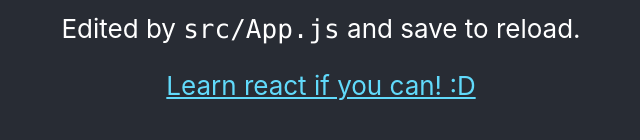
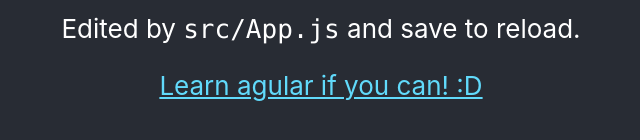
Before and after one commit to dkaleniuk/ci-project, a React (Create React App) app: page / in a window 1280 px wide. Shown: the part 516-656 px from the top of the page, without its empty margins (319-959 px from the left). Built offline with nearby package versions, Linux system fonts and the light colour scheme.

Commit message:
Update App.js

```diff
--- a/src/App.js
+++ b/src/App.js
@@ -16,7 +16,7 @@
           target="_blank"
           rel="noopener noreferrer"
         >
-          Learn react if you can! :D
+          Learn agular if you can! :D
         </a>
       </header>
     </div>
```
